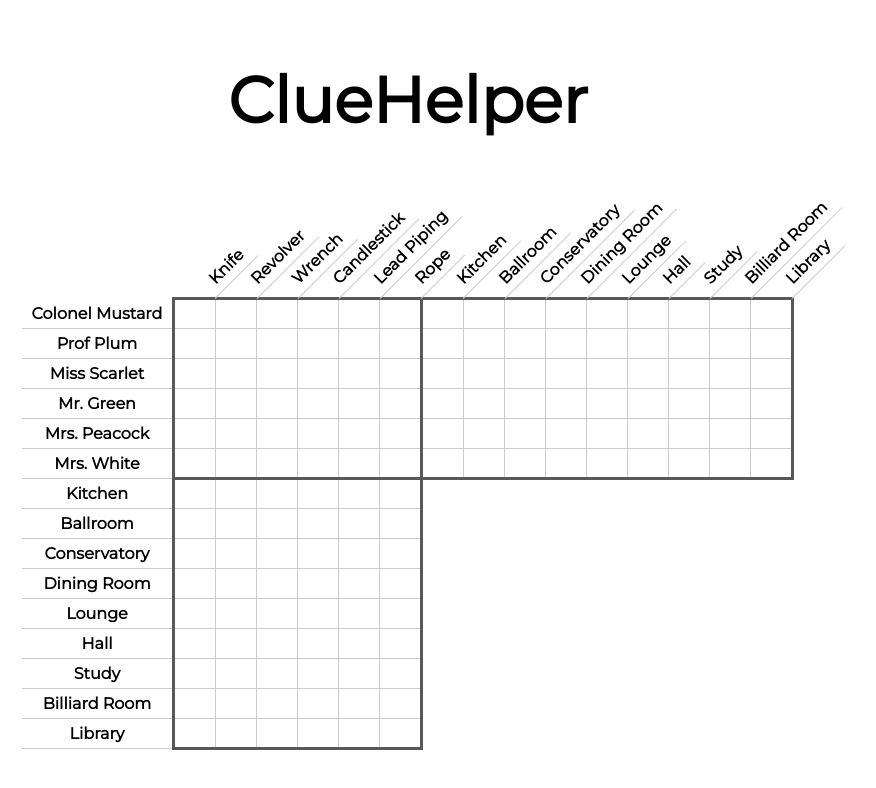
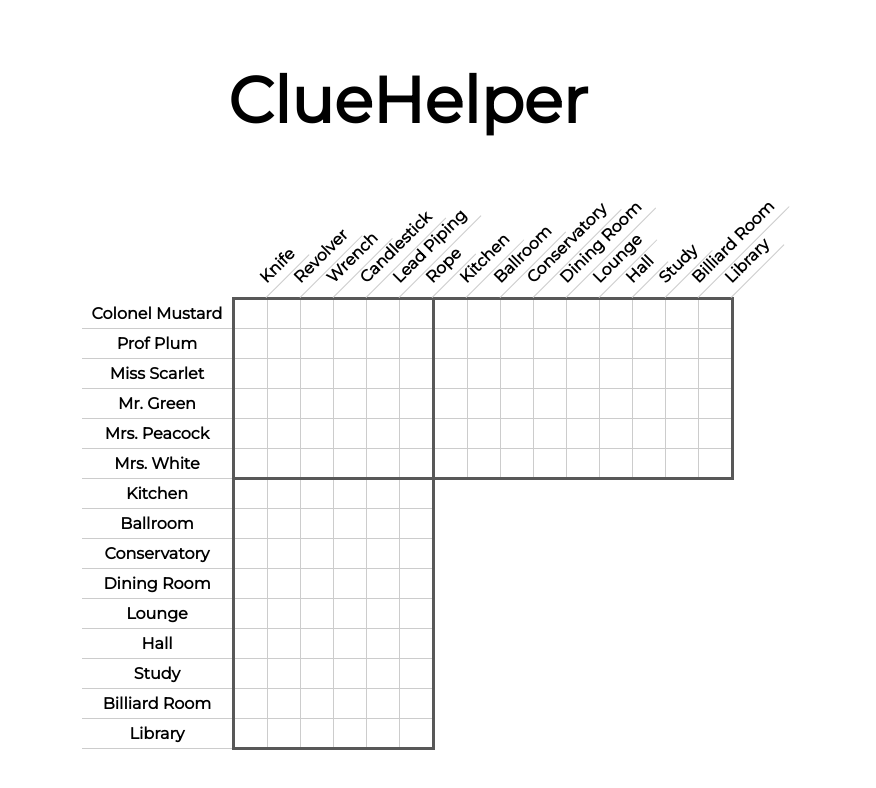
Before and after one commit to Jshhhh/ClueHelper, a React app: page / in a window 1280 px wide. Shown: the top 788 px of the page, without its empty margins (232-1108 px from the left). Built offline with nearby package versions, Linux system fonts and the light colour scheme; the HTML template or start-up script is replaced by a standard one.

Commit message:
Adds Cell component

```diff
--- a/src/main.scss
+++ b/src/main.scss
@@ -27,7 +27,7 @@ table {
     td {
       text-align: center;
       width: 30px;
-      padding: 10px 5px;
+      font-weight: bold;
       border: 1px solid #ccc;
       &:hover {
           background-color: #ccc;
@@ -38,7 +38,7 @@ table {
       height: 140px;
       white-space: nowrap;
       > div {
-        transform: translate(25px, 51px) rotate(315deg);
+        transform: translate(16px, 50px) rotate(315deg);
         width: 30px;
       }
       > div > span {
```
Also changed, not shown: src/components/Cell.jsx (added, +21 -0 lines), 1 other file (tests, documents, lock files or other folders).
